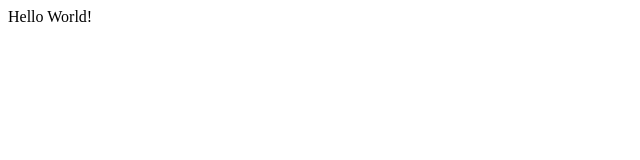
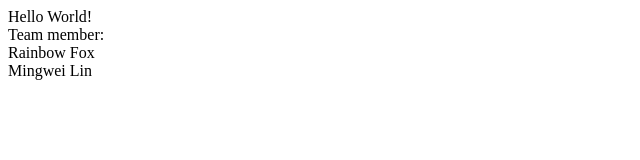
Before and after one commit to rainbowforcegames/roadwar, a plain HTML site: page index.html in a window 1280 px wide. Shown: the whole page, without its empty margins (0-640 px from the left). Drawn offline with Linux system fonts and the light colour scheme.

Commit message:
add team member

```diff
--- a/index.html
+++ b/index.html
@@ -1,5 +1,8 @@
 <html>
 <body>
-Hello World!
+<div>Hello World!</div>
+<div>Team member:</div>
+<div>Rainbow Fox</div>
+<div>Mingwei Lin</div>
 </body>
 </html>
```
